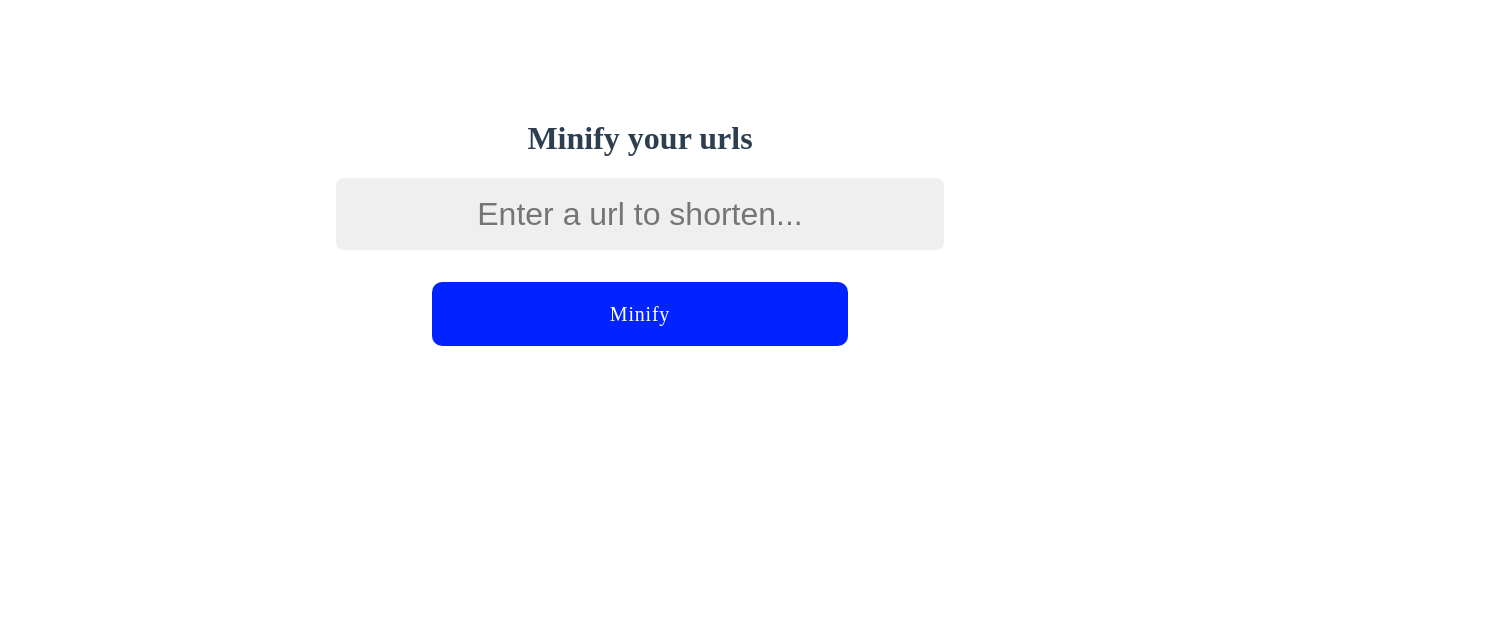
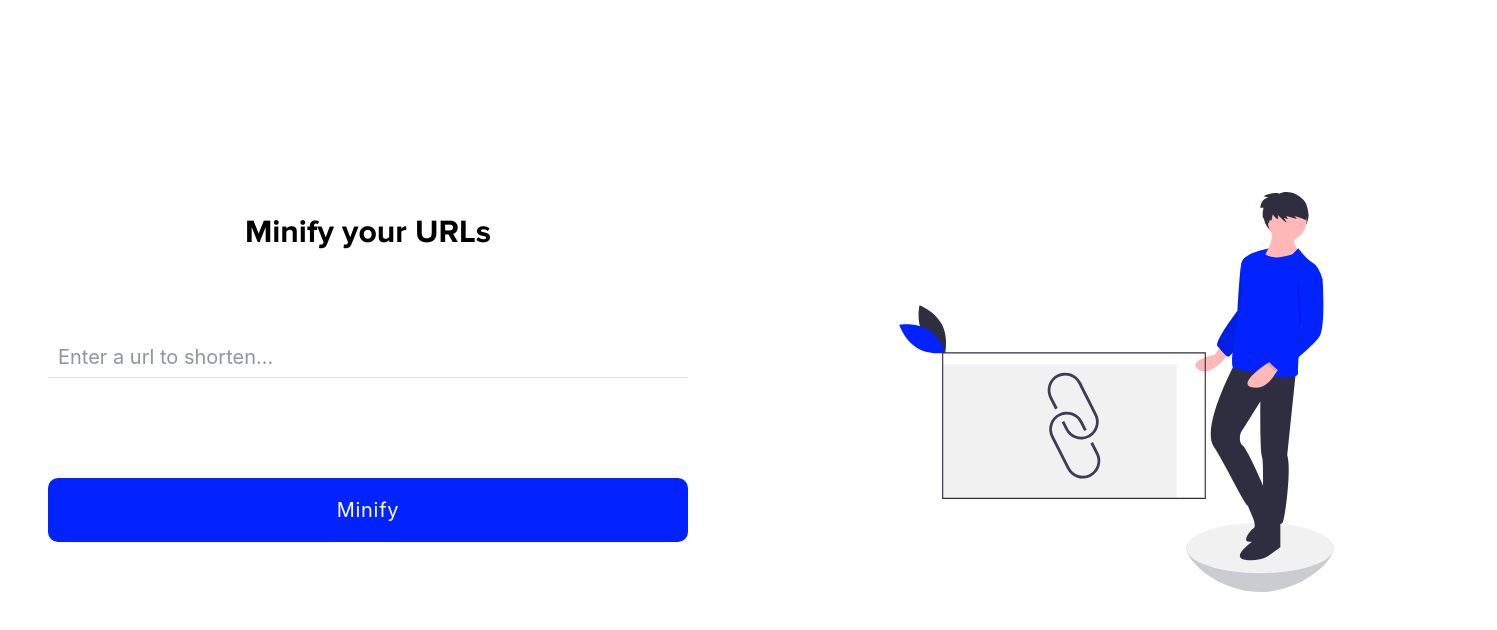
Before and after one commit to jamesbyrne89/URL-Shortener, a Vue app in the folder client/: page / in a window 1280 px wide. Shown: the top 630 px of the page, 1497 px wide, since content can reach past the window. Built offline with nearby package versions, Linux system fonts and the light colour scheme; a web font is replaced by a local one.

Commit message:
Styling and add hero image

```diff
--- a/client/src/App.vue
+++ b/client/src/App.vue
@@ -1,10 +1,84 @@
 <template>
   <div id="app">
     <main class="wrapper">
-      <Title text="Minify your urls" />
+      <Title text="Minify your URLs" />
       <Input @submit-form="handleSubmit" :error="error" :loading="loading" />
       <Output :url="output" />
     </main>
+    <svg
+      class="hero-image"
+      data-name="Layer 1"
+      xmlns="http://www.w3.org/2000/svg"
+      width="761"
+      height="700.71"
+      viewBox="0 0 761 700.71"
+    >
+      <path
+        d="M41.634 248.923c12.428 23.05 38.806 32.944 38.806 32.944s6.227-27.476-6.201-50.525S35.433 198.4 35.433 198.4s-6.227 27.475 6.201 50.524z"
+        fill="#2f2e41"
+      />
+      <path
+        d="M50.177 241.34c22.438 13.5 31.08 40.314 31.08 40.314s-27.738 4.927-50.177-8.573S0 232.767 0 232.767s27.738-4.926 50.177 8.573z"
+        fill="#0223ff"
+      />
+      <path
+        d="M761 623.71c0 24.3-57.755 77-129 77s-129-52.7-129-77 57.755-11 129-11 129-13.3 129 11z"
+        fill="#e2e3e9"
+      />
+      <path
+        d="M761 623.71c0 24.3-57.755 77-129 77s-129-52.7-129-77 57.755-11 129-11 129-13.3 129 11z"
+        opacity=".1"
+      />
+      <ellipse cx="632" cy="623.71" rx="129" ry="44" fill="#f1f1f1" />
+      <path fill="#f1f1f1" d="M76 301.71h410v234H76z" />
+      <ellipse cx="677.5" cy="40.71" rx="39.5" ry="37" fill="#2f2e41" />
+      <path d="M562.5 271.21l-10 14s-48 10-30 25 44-14 44-14l14-18z" fill="#ffb8b8" />
+      <path
+        d="M614.5 112.21s-13 0-16 18-6 78-6 78-42 55-35 62 15 20 20 18 48-61 48-61z"
+        fill="#0223ff"
+      />
+      <path
+        d="M614.5 112.21s-13 0-16 18-6 78-6 78-42 55-35 62 15 20 20 18 48-61 48-61z"
+        opacity=".1"
+      />
+      <path d="M654.5 61.21s-1 39-13 41-8 15-8 15 39 23 65 0l5-12s-18-13-10-31z" fill="#ffb8b8" />
+      <path
+        d="M587.5 301.21s-59 110-37 144 55 104 60 104 33-14 31-23-32-76-40-82-4-22-3-23 34-54 34-54-1 84 3 97-1 106 4 110 28 11 32 5 16-97 8-118l15-144z"
+        fill="#2f2e41"
+      />
+      <path d="M641.5 568.21l-25 46s-36 26-11 30 40-6 40-6l22-16v-46z" fill="#2f2e41" />
+      <path
+        d="M607.5 542.21l13 31s5 13 0 16-19 21-10 23a29.299 29.299 0 0 0 5.495.547 55.566 55.566 0 0 0 40.398-16.44l8.107-8.107s-27.77-63.948-27.385-63.474S607.5 542.21 607.5 542.21z"
+        fill="#2f2e41"
+      />
+      <circle cx="679.5" cy="51.21" r="34" fill="#ffb8b8" />
+      <path
+        d="M699 98.71l-10.5 10.5s-32 12-47 0c0 0 5.5-11.5 5.5-10.5s-43.5 7.5-47.5 25.5 3 49 3 49-28 132-17 135 114 28 113 9 8-97 8-97l35-67s-5-22-17-29-25.5-25.5-25.5-25.5z"
+        fill="#0223ff"
+      />
+      <path d="M654.5 294.21l-13 8s-50 34-24 40 41-24 41-24l10-12z" fill="#ffb8b8" />
+      <path
+        d="M728.5 147.21l9 9s6 84-6 101-67 63-70 60-22-18-18-20 57.183-57.57 57.183-57.57l-4.183-77.43z"
+        opacity=".1"
+      />
+      <path
+        d="M732.5 144.21l9 9s6 84-6 101-67 63-70 60-22-18-18-20 57.183-57.57 57.183-57.57l-4.183-77.43z"
+        fill="#0223ff"
+      />
+      <path
+        d="M665.438 2.915s-11.557-4.202-27.317 4.728l8.405 2.102s-12.608 1.05-14.184 17.861h5.779s-3.678 14.71 0 18.913l2.364-4.466 6.83 13.66 1.575-6.83 3.152 1.05 2.101-11.032s5.254 7.88 9.457 8.406v-6.83s11.557 13.134 15.234 12.608l-5.253-7.354 7.355 1.576-3.152-5.254 18.912 5.254-4.203-5.254 13.134 4.203 6.304 2.627s8.93-20.489-3.677-34.673-30.995-17.336-42.816-11.295z"
+        fill="#2f2e41"
+      />
+      <path
+        d="M335.098 428.793q-1.26.794-2.607 1.474a30.876 30.876 0 0 1-41.427-13.65l-6.652-13.19 4.465-2.252 6.652 13.191a25.842 25.842 0 1 0 46.147-23.273l-27.937-55.394a25.842 25.842 0 1 0-46.146 23.274l9.89 19.612-4.464 2.25-9.891-19.611a30.842 30.842 0 0 1 55.076-27.776l27.937 55.393a30.847 30.847 0 0 1-11.043 39.952z"
+        fill="#3f3d56"
+      />
+      <path
+        d="M337.8 497.165q-1.242.783-2.577 1.457a30.876 30.876 0 0 1-41.427-13.65L265.86 429.58a30.842 30.842 0 0 1 55.076-27.776l7.339 14.552-4.465 2.251-7.339-14.552a25.842 25.842 0 1 0-46.146 23.274l27.936 55.393a25.842 25.842 0 1 0 46.147-23.273l-9.617-19.067 4.465-2.251 9.617 19.067a30.886 30.886 0 0 1-11.073 39.968z"
+        fill="#3f3d56"
+      />
+      <path d="M537 537.71H75v-257h462zm-460-2h458v-253H77z" fill="#2f2e41" />
+    </svg>
   </div>
 </template>
 
@@ -59,18 +133,50 @@ export default {
   /* url("/assets/fonts/OpenSans-Regular-webfont.woff") format("woff"); */
 }
 
+@font-face {
+  font-family: "ProximaNovaBold";
+  src: url("./assets/fonts/Proxima-Nova-Bold.otf") format("opentype");
+  /* url("./assets/fonts/Proxima-Nova-Regular.woff") format("woff"); */
+  /* url("/assets/fonts/OpenSans-Regular-webfont.woff") format("woff"); */
+}
+
+html,
+body {
+  margin: 0;
+  padding: 0;
+  height: 100vh;
+}
+
+* {
+  box-sizing: border-box;
+}
+
 #app {
-  font-family: "ProximaNova", "times new roman", Arial, sans-serif;
+  font-family: "ProximaNova", -apple-system, BlinkMacSystemFont, "Segoe UI",
+    Roboto, Helvetica, Arial, sans-serif;
   -webkit-font-smoothing: antialiased;
   -moz-osx-font-smoothing: grayscale;
   text-align: center;
   color: #2c3e50;
-  margin-top: 60px;
-  display: flex;
-  justify-content: center;
+  margin: auto;
+  display: grid;
+  grid-template-columns: 1fr 1fr;
+  grid-column-gap: 3rem;
+  padding: 0 3rem;
+  margin-top: 12rem;
 }
 .wrapper {
   text-align: center;
+}
+
+app > * {
+  max-width: 40%;
+  padding: 0 4rem;
+}
+
+.hero-image {
+  max-height: 25rem;
+  margin: auto;
 }
 /* #130A1D */
 /* #FDFCFD */
--- a/client/src/components/Input.vue
+++ b/client/src/components/Input.vue
@@ -8,7 +8,7 @@
         @blur="placeholder = 'Enter a url to shorten...'"
         v-model="input"
       />
-      <div class="input__error" v-show="!!error">{{error}}</div>
+      <div class="input__error">{{error}}</div>
       <button
         class="input__submit-btn"
         :class="{'input__submit-btn--loading': loading}"
@@ -59,38 +59,49 @@ a {
   color: #0223ff;
 }
 .input {
-  background: #efefef;
-  line-height: 1.75;
-  font-size: 2rem;
+  box-sizing: border-box;
+  font-family: "ProximaNova", -apple-system, BlinkMacSystemFont, "Segoe UI",
+    Roboto, Helvetica, Arial, sans-serif;
+  background: white;
+  line-height: 1.45;
+  font-size: 1.25rem;
   border: 0;
-  border-radius: 0.25em;
+  border-bottom: solid 1px #e2e3e9;
   padding: 0.25em 0.5em;
-  min-width: 36rem;
-  text-align: center;
+  width: 40rem;
+  max-width: 100%;
+  margin-top: 4rem;
+}
+
+.input::placeholder {
+  color: #8f94a7;
 }
 
 .input__error {
   color: red;
   margin-top: 1rem;
   font-size: 1.25rem;
+  min-height: 1.25rem;
+  line-height: 1;
 }
 
 .input__submit-btn {
-  font-family: "ProximaNova", "times new roman", Arial, sans-serif;
+  font-family: "ProximaNova", -apple-system, BlinkMacSystemFont, "Segoe UI",
+    Roboto, Helvetica, Arial, sans-serif;
   font-size: 1.25rem;
-  letter-spacing: 0.04em;
+  letter-spacing: 0.035em;
   background: #0223ff;
   color: white;
   border: 0;
   border-radius: 0.5em;
   display: block;
-  margin: 2rem auto 0;
+  margin: 4rem auto 0;
   cursor: pointer;
   display: flex;
   justify-content: center;
   align-items: center;
   height: 4rem;
-  width: 26rem;
+  width: 40rem;
 }
 
 .input__submit-btn .loader-dots {
--- a/client/src/components/Title.vue
+++ b/client/src/components/Title.vue
@@ -11,12 +11,13 @@ export default {
 
 <style scoped>
 .main-title {
-  font-weight: bold;
+  font-family: "ProximaNovaBold", -apple-system, BlinkMacSystemFont, "Segoe UI",
+    Roboto, Helvetica, Arial, sans-serif;
+  font-size: 2rem;
   -webkit-font-smoothing: antialiased;
   -moz-osx-font-smoothing: grayscale;
   text-align: center;
-  color: #2c3e50;
-  margin-top: 60px;
+  color: #000;
 }
 /* #130A1D */
 /* #FDFCFD */
```
Also changed, not shown: client/src/assets/fonts/Proxima-Nova-Bold.otf (renamed from client/src/assets/fonts/Proxima Nova Bold.otf), client/src/assets/images/hero-image.svg (added).
